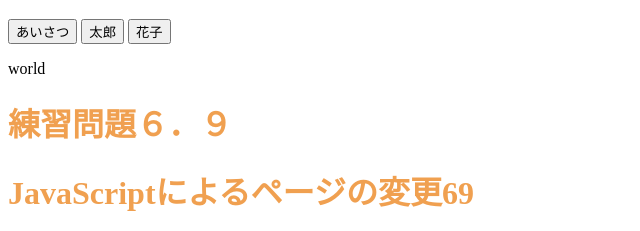
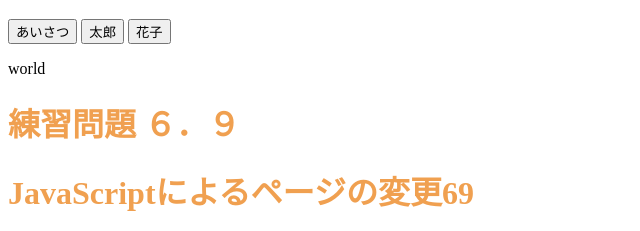
Before and after one commit to taka0621nnb/kouki1-2, a plain HTML site: page index.html in a window 1280 px wide. Shown: the part 2482-2713 px from the top of the page, 0-640 px from the left. Drawn offline with Linux system fonts and the light colour scheme.

Commit message:
20220209

```diff
--- a/index.html
+++ b/index.html
@@ -118,7 +118,7 @@
 <input type="button" value="花子" onclick="hanako68();">
 <p id="who68">world</p>
 
-<h1>練習問題６．９</h1>
+<h1>練習問題 ６．９</h1>
 <h1>JavaScriptによるページの変更69</h1>
 <div id="txt1" ><input type="button" value="テキストの変更"
      onclick="txtchange1();"
```
